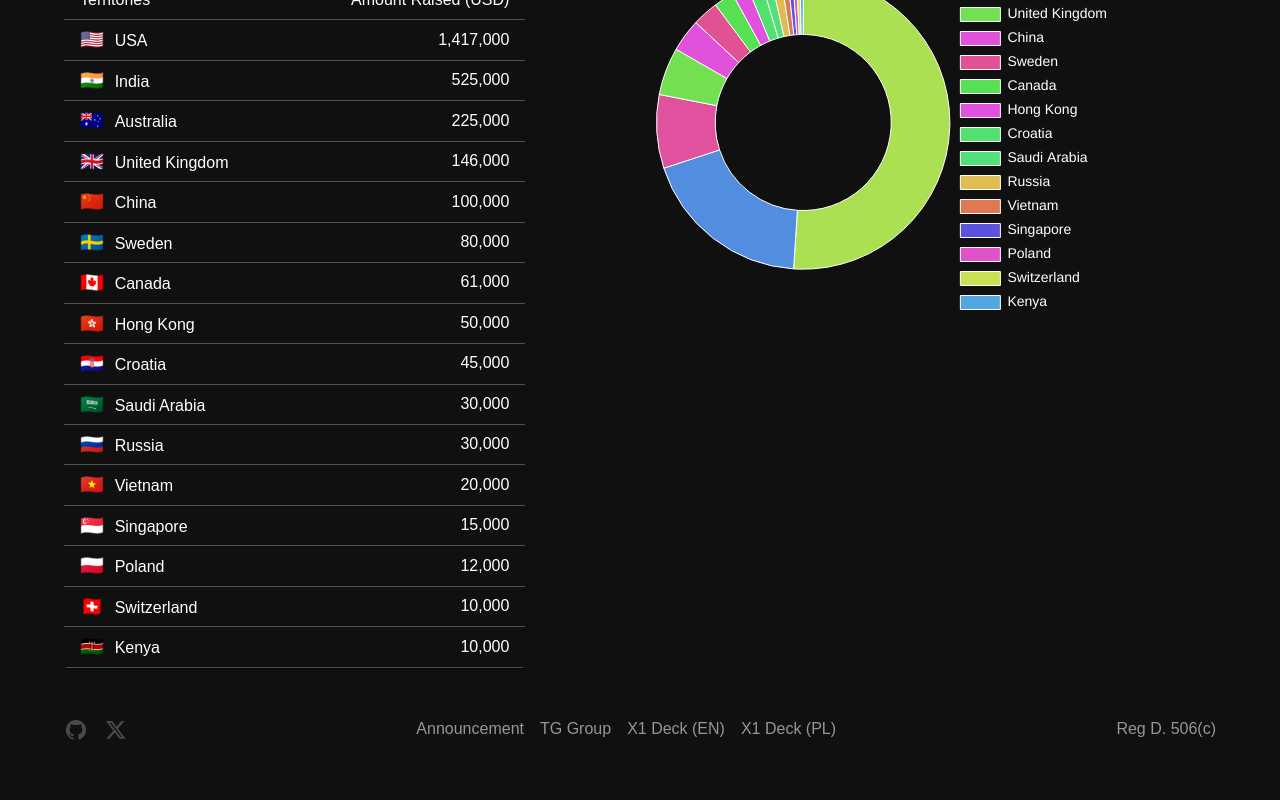
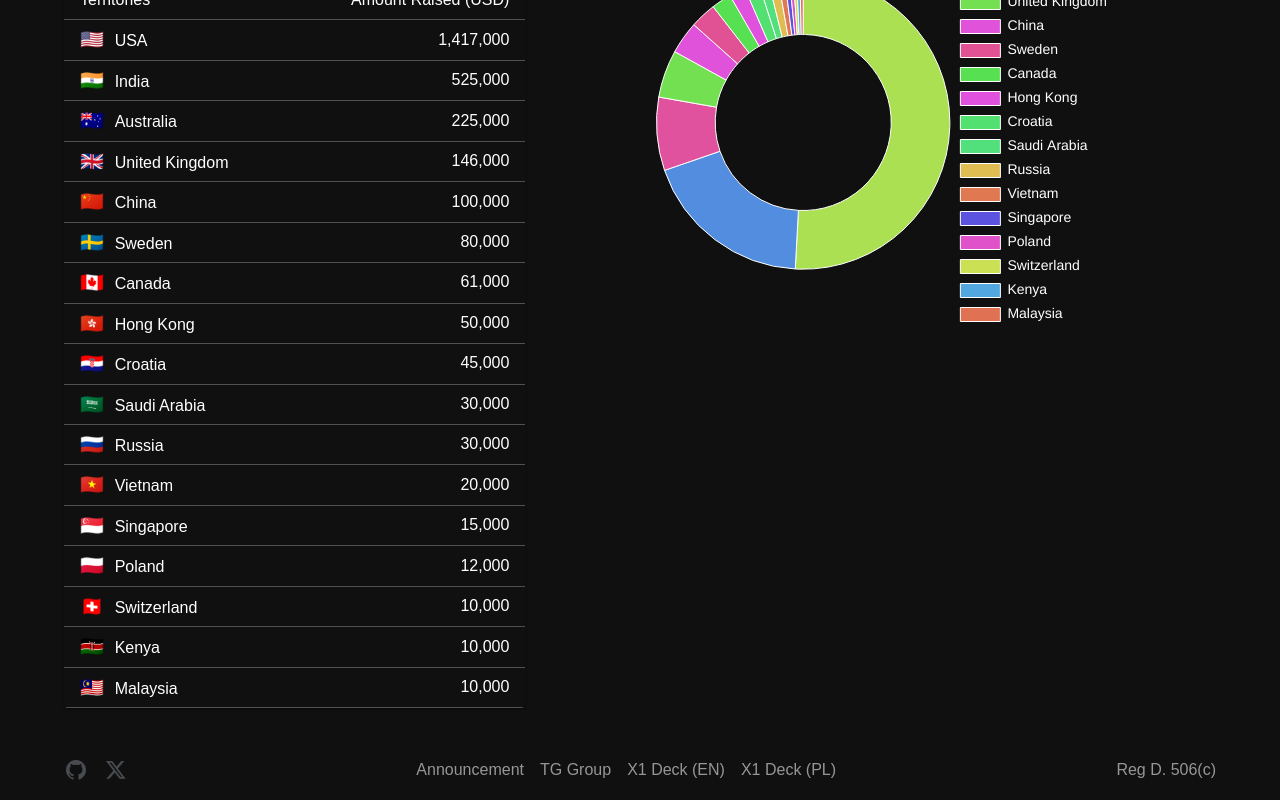
Before and after one commit to FairCrypto/x1-investors, a Next.js app: page / in a window 1280 px wide. Shown: the part 264-1064 px from the top of the page. Before the commit the page ends 1024 px from the top, so only its background shows below. Built offline with nearby package versions, Linux system fonts and the light colour scheme.

Commit message:
added investment(s)

```diff
--- a/app/investors.ts
+++ b/app/investors.ts
@@ -41,6 +41,7 @@ export const investorsRaw: Array<Record<string, any>> = [
   { country: 'Croatia', countryCode: 'HR',  amount: 15_000, investors: 1 },
   { country: 'Croatia', countryCode: 'HR',  amount: 30_000, investors: 1 },
   { country: 'Russia', countryCode: 'RU',  amount: 30_000, investors: 1 },
+  { country: 'Malaysia', countryCode: 'MY',  amount: 10_000, investors: 1 },
 ];
 
 export const investors = investorsRaw.reduce((acc, curr) => {
```
